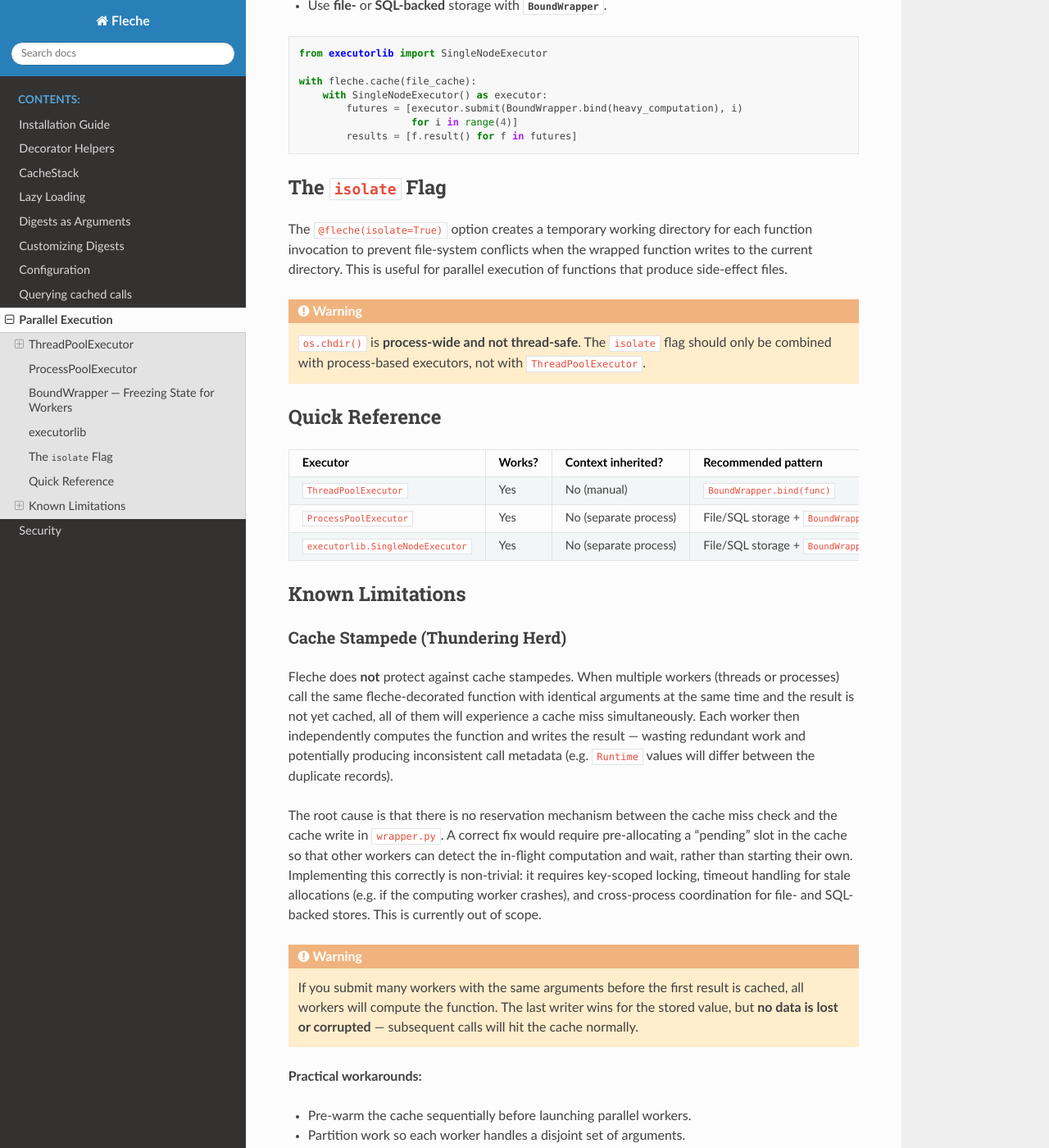
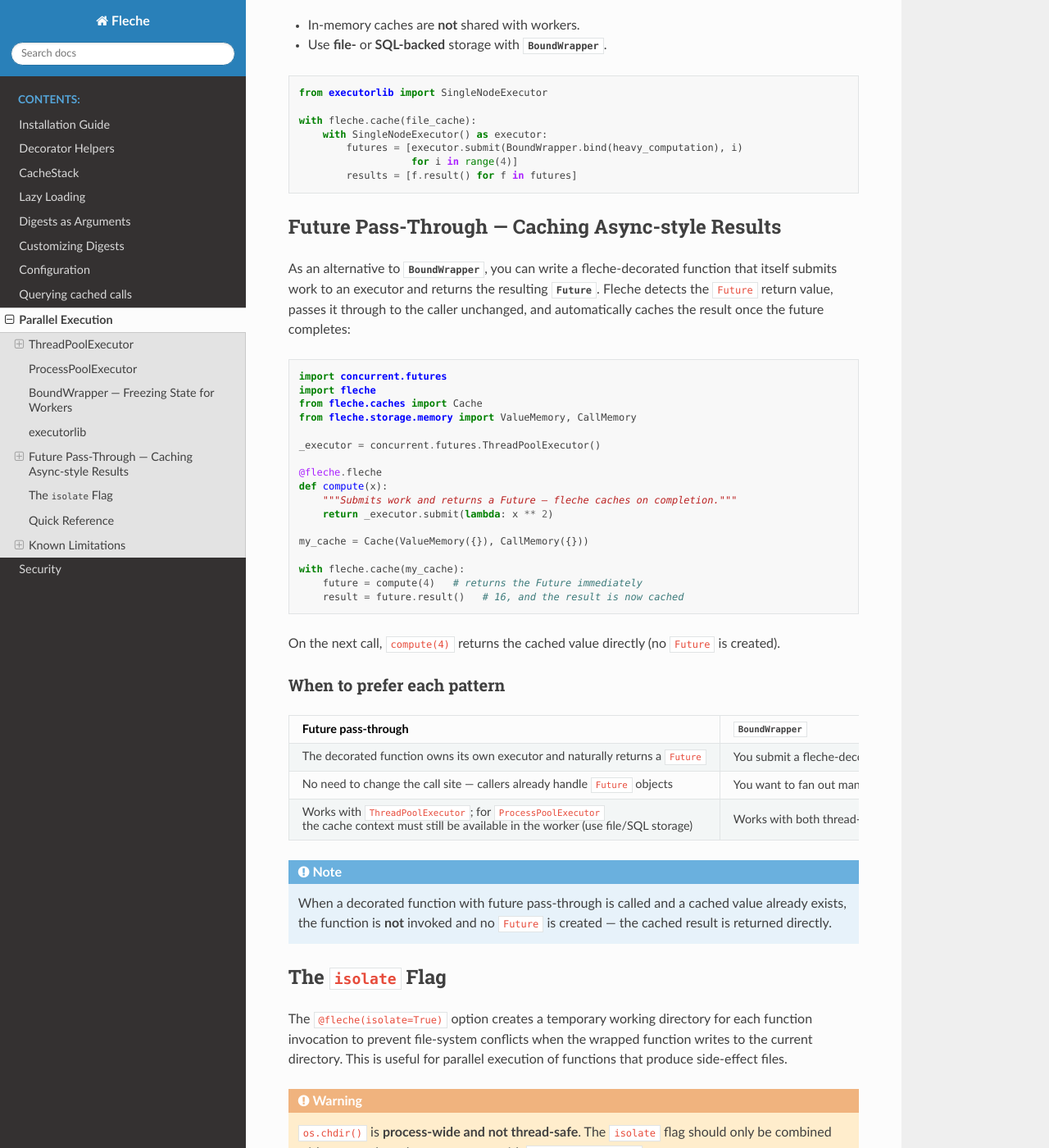
Before and after one commit to pmrv/fleche, a Sphinx documentation site: the page built from docs/parallel_execution.rst, in a window 1280 px wide and 1400 px high, scrolled down 3029 px. Shown: the whole window at 82% size. Built offline with Sphinx 7.4.7 and the Read the Docs theme 3.1.0, drawn with Linux system fonts in a browser that asks for light colours; pages that are not in the unit, such as notebooks, are missing from menus; some of the changed text lies outside the part shown.

Commit message:
Feature: Futures pass through (#371)
If fleche() detects that a function returns a Future, we pass that
future through to the caller after attaching us on the done callback

---------

Co-authored-by: claude[bot] <41898282+claude[bot]@users.noreply.github.com>

```diff
--- a/docs/parallel_execution.rst
+++ b/docs/parallel_execution.rst
@@ -156,6 +156,66 @@ processes, the same rules as ``ProcessPoolExecutor`` apply:
                       for i in range(4)]
            results = [f.result() for f in futures]
 
+Future Pass-Through — Caching Async-style Results
+--------------------------------------------------
+
+As an alternative to :class:`~fleche.BoundWrapper`, you can write a
+fleche-decorated function that itself submits work to an executor and returns
+the resulting :class:`~concurrent.futures.Future`.  Fleche detects the
+``Future`` return value, passes it through to the caller unchanged, and
+automatically caches the result once the future completes:
+
+.. code-block:: python
+
+   import concurrent.futures
+   import fleche
+   from fleche.caches import Cache
+   from fleche.storage.memory import ValueMemory, CallMemory
+
+   _executor = concurrent.futures.ThreadPoolExecutor()
+
+   @fleche.fleche
+   def compute(x):
+       """Submits work and returns a Future — fleche caches on completion."""
+       return _executor.submit(lambda: x ** 2)
+
+   my_cache = Cache(ValueMemory({}), CallMemory({}))
+
+   with fleche.cache(my_cache):
+       future = compute(4)   # returns the Future immediately
+       result = future.result()   # 16, and the result is now cached
+
+On the next call, ``compute(4)`` returns the cached value directly (no
+``Future`` is created).
+
+When to prefer each pattern
+^^^^^^^^^^^^^^^^^^^^^^^^^^^^
+
+.. list-table::
+   :header-rows: 1
+   :widths: 45 55
+
+   * - Future pass-through
+     - :class:`~fleche.BoundWrapper`
+   * - The decorated function owns its own executor and naturally returns a
+       ``Future``
+     - You submit a fleche-decorated function to an *external* executor
+   * - No need to change the call site — callers already handle ``Future``
+       objects
+     - You want to fan out many calls to the same decorated function across a
+       pool
+   * - Works with ``ThreadPoolExecutor``; for ``ProcessPoolExecutor`` the
+       cache context must still be available in the worker (use file/SQL
+       storage)
+     - Works with both thread- and process-based executors; the cache is
+       embedded in the callable
+
+.. note::
+
+   When a decorated function with future pass-through is called and a cached
+   value already exists, the function is **not** invoked and no ``Future`` is
+   created — the cached result is returned directly.
+
 The ``isolate`` Flag
 --------------------
 
@@ -185,7 +245,7 @@ Quick Reference
    * - ``ThreadPoolExecutor``
      - Yes
      - No (manual)
-     - ``BoundWrapper.bind(func)``
+     - ``BoundWrapper.bind(func)`` or future pass-through
    * - ``ProcessPoolExecutor``
      - Yes
      - No (separate process)
@@ -194,6 +254,10 @@ Quick Reference
      - Yes
      - No (separate process)
      - File/SQL storage + ``BoundWrapper``
+   * - Function returns ``Future`` directly
+     - Yes
+     - Yes (same thread/context)
+     - Future pass-through (function returns its own ``Future``)
 
 Known Limitations
 -----------------
```
Also changed, not shown: 2 other files.
